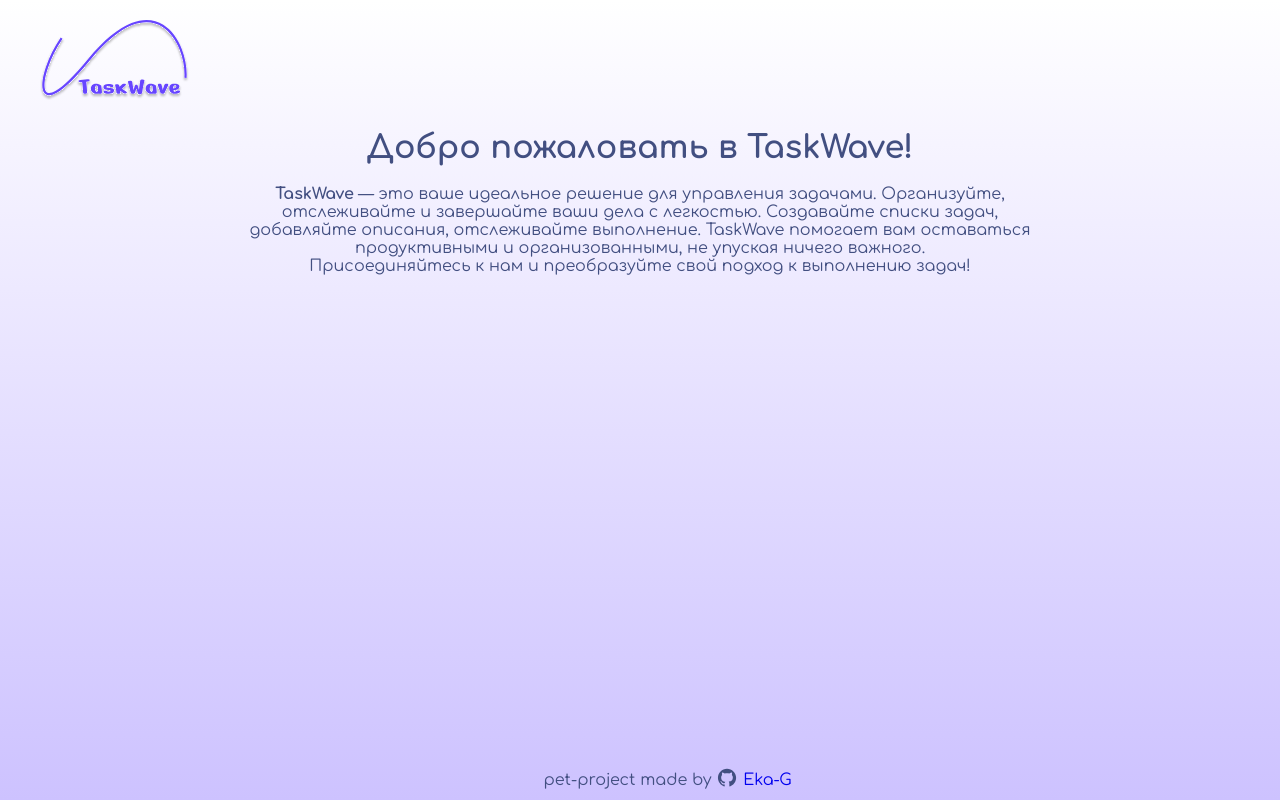
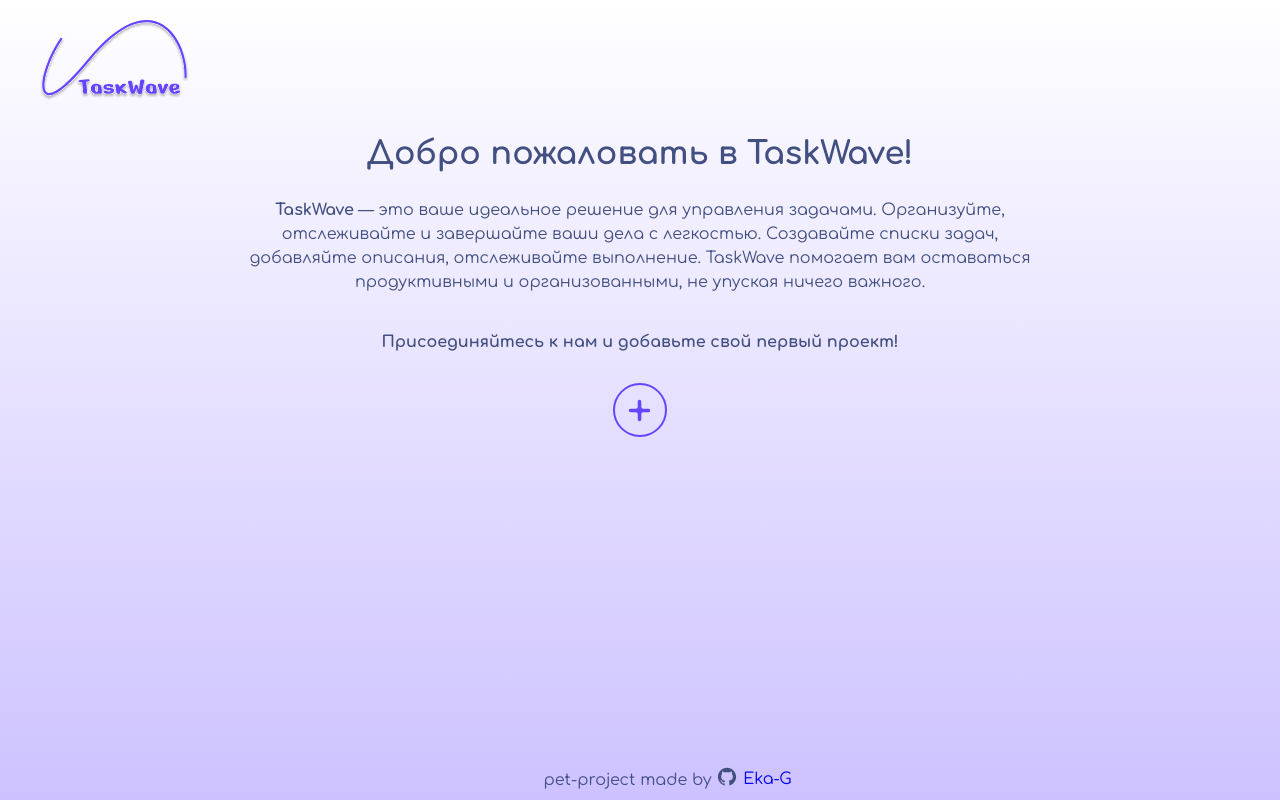
Before and after one commit to Eka-G/task-wave, a React (Vite) app: page / in a window 1280 px wide. Built offline with nearby package versions, Linux system fonts and the light colour scheme.

Commit message:
add project organizer to home page

```diff
--- a/package.json
+++ b/package.json
@@ -14,6 +14,7 @@
   "dependencies": {
     "@reduxjs/toolkit": "^2.5.1",
     "@types/react-redux": "^7.1.34",
+    "classnames": "^2.5.1",
     "react": "^18.3.1",
     "react-dom": "^18.3.1",
     "react-redux": "^9.2.0"
--- /dev/null
+++ b/src/components/addNewButton/index.tsx
@@ -0,0 +1,18 @@
+import styles from "./style.module.scss";
+
+type addNewButtonProps = {
+  tipText: string;
+  handleClick: () => void;
+};
+
+export default function addNewButton({ tipText, handleClick }: addNewButtonProps) {
+  return (
+    <button
+      className={styles.addNewButton}
+      title={tipText}
+      onClick={handleClick}
+    >
+      <div className={styles.addNewButton__img}></div>
+    </button>
+  );
+}
--- /dev/null
+++ b/src/components/addNewButton/style.module.scss
@@ -0,0 +1,25 @@
+$buttonSize: 50px;
+
+.addNewButton {
+  position: relative;
+  padding: 0;
+  width: $buttonSize;
+  height: $buttonSize;
+  border-radius: 50%;
+  box-sizing: content-box;
+
+  &__img {
+    position: absolute;
+    content: "";
+    width: $buttonSize;
+    height: $buttonSize;
+    top: 0;
+    left: 0;
+    background: center / 50% no-repeat url(@assets/plus-icon.svg);
+    transition: filter 0.3s;
+
+    &:hover {
+      filter: invert(99%) sepia(56%) saturate(2%) hue-rotate(19deg) brightness(155%) contrast(100%);
+    }
+  }
+}
--- a/src/components/index.ts
+++ b/src/components/index.ts
@@ -1,2 +1,4 @@
 export { default as Header } from "./header";
 export { default as Footer } from "./footer";
+export { default as AddNewButton } from "./addNewButton";
+export { default as ProjectOrganizer } from "./projectOrganizer";
--- /dev/null
+++ b/src/components/projectOrganizer/index.tsx
@@ -0,0 +1,68 @@
+import classnames from "classnames";
+
+import { useAppDispatch, useAppSelector } from "@app/hooks";
+import listImg from "@assets/list.svg";
+import { AddNewButton } from "@components";
+import { projectAdded } from "@features/projects/projects-slice";
+import { Project } from "@shared/types";
+
+import styles from "./style.module.scss";
+
+export default function ProjectOrganizer() {
+  const dispatch = useAppDispatch();
+  const { projects } = useAppSelector((state) => state.projects);
+
+  const projectsList =
+    !!projects.length &&
+    projects.map((projectInfo) => {
+      return (
+        <li className={styles.projectOrganizer__project}>
+          <img src={listImg} alt="task list" width={50} />
+          <h2 className={styles.projectOrganizer__projectTitle}>
+            {projectInfo.name}
+          </h2>
+        </li>
+      );
+    });
+
+  const mockPr: Project = {
+    id: 2,
+    name: "Тестовый проект 2",
+    taskList: [
+      {
+        id: 2,
+        sequenceNumber: 2,
+        name: "Тестовая задача 2",
+        creationDate: new Date(),
+        deadlineDate: new Date(),
+        status: "created",
+      },
+    ],
+  };
+
+  const clickHandler = () => {
+    dispatch(projectAdded(mockPr));
+  };
+
+  return (
+    <div className={styles.projectOrganizer}>
+      {!projects.length && (
+        <p className={styles.projectOrganizer__text}>
+          Присоединяйтесь к нам и добавьте свой первый проект!
+        </p>
+      )}
+
+      <ul
+        className={classnames({
+          [styles.projectOrganizer__projectList]: !!projects.length,
+        })}
+      >
+        {projectsList}
+
+        <li className={styles.projectOrganizer__addButton}>
+          <AddNewButton tipText="Добавить проект" handleClick={clickHandler} />
+        </li>
+      </ul>
+    </div>
+  );
+}
--- /dev/null
+++ b/src/components/projectOrganizer/style.module.scss
@@ -0,0 +1,78 @@
+@use "@styles/variables" as *;
+
+.projectOrganizer {
+  margin-top: 40px;
+  line-height: 1.1;
+
+  &__text {
+    margin-bottom: 10px;
+    font-weight: 700;
+  }
+
+  &__projectList {
+    margin-bottom: 20px;
+    display: grid;
+    grid-template-columns: 1fr 1fr 1fr;
+    gap: 20px 10px;
+  }
+
+  &__project {
+    padding: 16px;
+    display: grid;
+    grid-template-columns: auto auto;
+    column-gap: 10px;
+    align-content: center;
+    width: 220px;
+    height: 100px;
+    border-radius: 8px;
+    box-shadow: 8px 4px 8px 0px $second-bg-color;
+    background-color: $main-bg-color;
+    overflow: hidden;
+    cursor: pointer;
+    transition: transform 0.2s ease-in-out;
+
+    &:hover {
+      transform: translateY(-8px);
+    }
+  }
+
+  &__projectTitle {
+    display: -webkit-box;
+    font-size: 1rem;
+    -webkit-line-clamp: 4;
+    line-clamp: 4;
+    -webkit-box-orient: vertical;
+    text-overflow: ellipsis;
+    overflow: hidden;
+  }
+
+  &__addButton {
+    align-content: center;
+    height: 100px;
+  }
+}
+
+@media (max-width: 768px) {
+  .projectOrganizer {
+    &__projectList {
+      grid-template-columns: 1fr;
+      gap: 10px 0;
+    }
+
+    &__project {
+      width: auto;
+      column-gap: 24px;
+
+      &:hover {
+        transform: translate(8px, 0);
+      }
+    }
+
+    &__projectTitle {
+      text-align: left;
+      margin-top: 12px;
+      -webkit-line-clamp: 3;
+      line-clamp: 3;
+    }
+  }
+}
--- a/src/pages/homePage/index.tsx
+++ b/src/pages/homePage/index.tsx
@@ -1,3 +1,4 @@
+import { ProjectOrganizer } from "@components";
 import styles from "./style.module.scss";
 
 export default function HomePage() {
@@ -10,9 +11,9 @@ export default function HomePage() {
         Создавайте списки задач, добавляйте описания, отслеживайте выполнение.
         TaskWave помогает вам оставаться продуктивными и организованными, не
         упуская ничего важного.
-        <br /> Присоединяйтесь к нам и преобразуйте свой подход к выполнению
-        задач!
       </p>
+
+      <ProjectOrganizer />
     </section>
   );
 }
--- a/src/styles/globals.scss
+++ b/src/styles/globals.scss
@@ -12,6 +12,7 @@ body {
   background: $main-bg-color;
   font-family: "Comfortaa", serif;
   font-size: 16px;
+  line-height: 1.5;
   box-sizing: border-box;
   color: $font-color;
 }
@@ -41,7 +42,7 @@ main {
 }
 
 a {
-  text-decoration: inherit;
+  text-decoration: none;
 }
 
 a:hover {
@@ -51,15 +52,25 @@ a:hover {
 h1 {
   margin-bottom: 20px;
   font-size: 2rem;
-  line-height: 1.1;
 }
 
 button {
+  padding: 10px 15px;
+  border: 2px solid $primary-color;
   border-radius: 8px;
-  padding: 20px 40px;
-  background-color: $primary-color;
-  color: $second-font-color;
+  background-color: transparent;
+  color: $primary-color;
   cursor: pointer;
+  transition: color 0.3s linear, background-color 0.3s linear;
+
+  &:hover {
+    color: $second-font-color;
+    background-color: $primary-color;
+  }
+}
+
+li {
+  list-style-type: none;
 }
 
 @media (max-width: 576px) {
```
Also changed, not shown: src/assets/list.svg (added), 1 other file (tests, documents, lock files or other folders).
